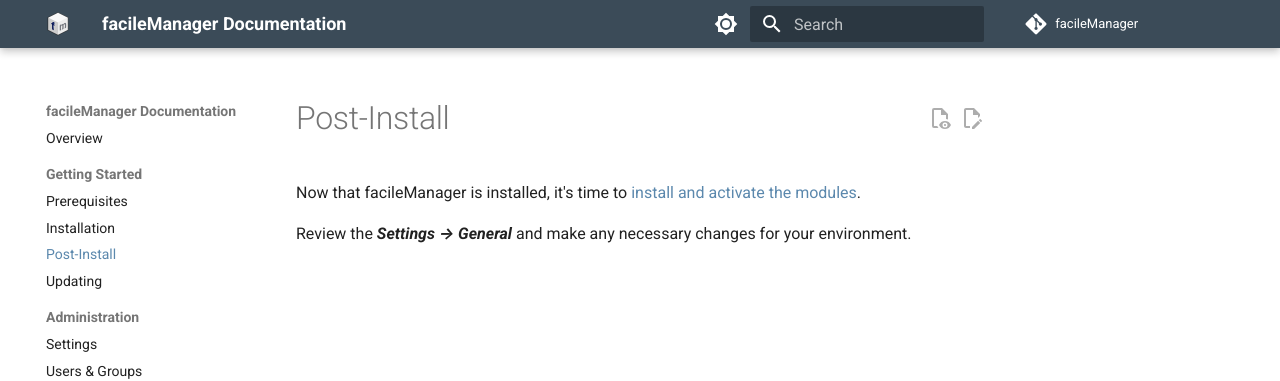
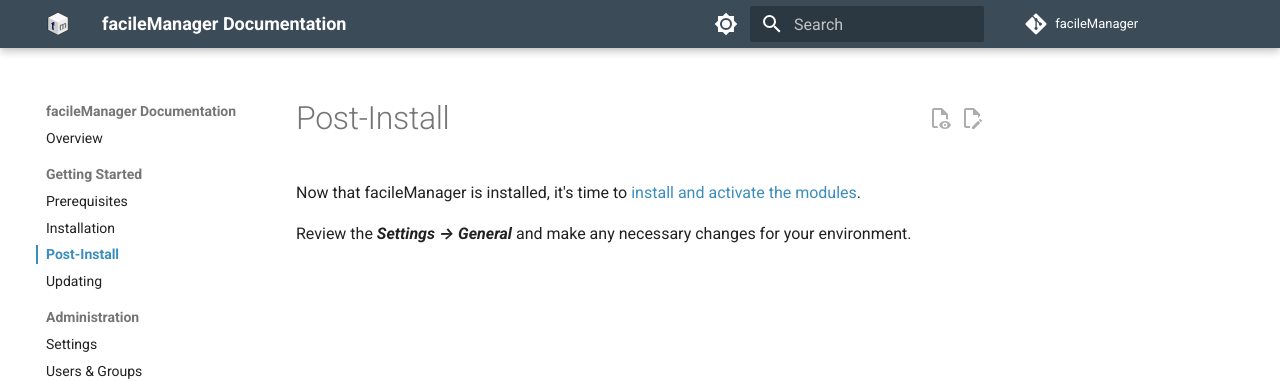
Before and after one commit to facileManager/facileManager-docs, an MkDocs documentation site: the page built from docs/getting-started/post-install.md, in a window 1280 px wide. Shown: the top 381 px of the page. Built offline with MkDocs 1.6.1 and Material for MkDocs 9.7.7, drawn with Linux system fonts in a browser that asks for light colours; comment, search, counter and statistics services are not loaded.

Commit message:
Nav active link highlight

```diff
--- a/docs/extra.css
+++ b/docs/extra.css
@@ -10,7 +10,7 @@
     --md-primary-fg-color: #3b4b58;
     --md-primary-fg-color--light: #3b4b58;
     --md-primary-fg-color--dark: #90030C;
-    --md-typeset-a-color: #5b88ad;
+    --md-typeset-a-color: #3b8dbc;
 }
 
 [dir="ltr"] .md-typeset blockquote {
@@ -23,3 +23,10 @@
 .md-typeset blockquote {
     color: unset;
 }
+
+.md-nav__item--section > .md-nav > .md-nav__list > .md-nav__item--active {
+    font-weight: bold;
+    border-left: 2px solid var(--md-typeset-a-color);
+    padding-left: 8px;
+    margin-left: -10px;
+}
```
